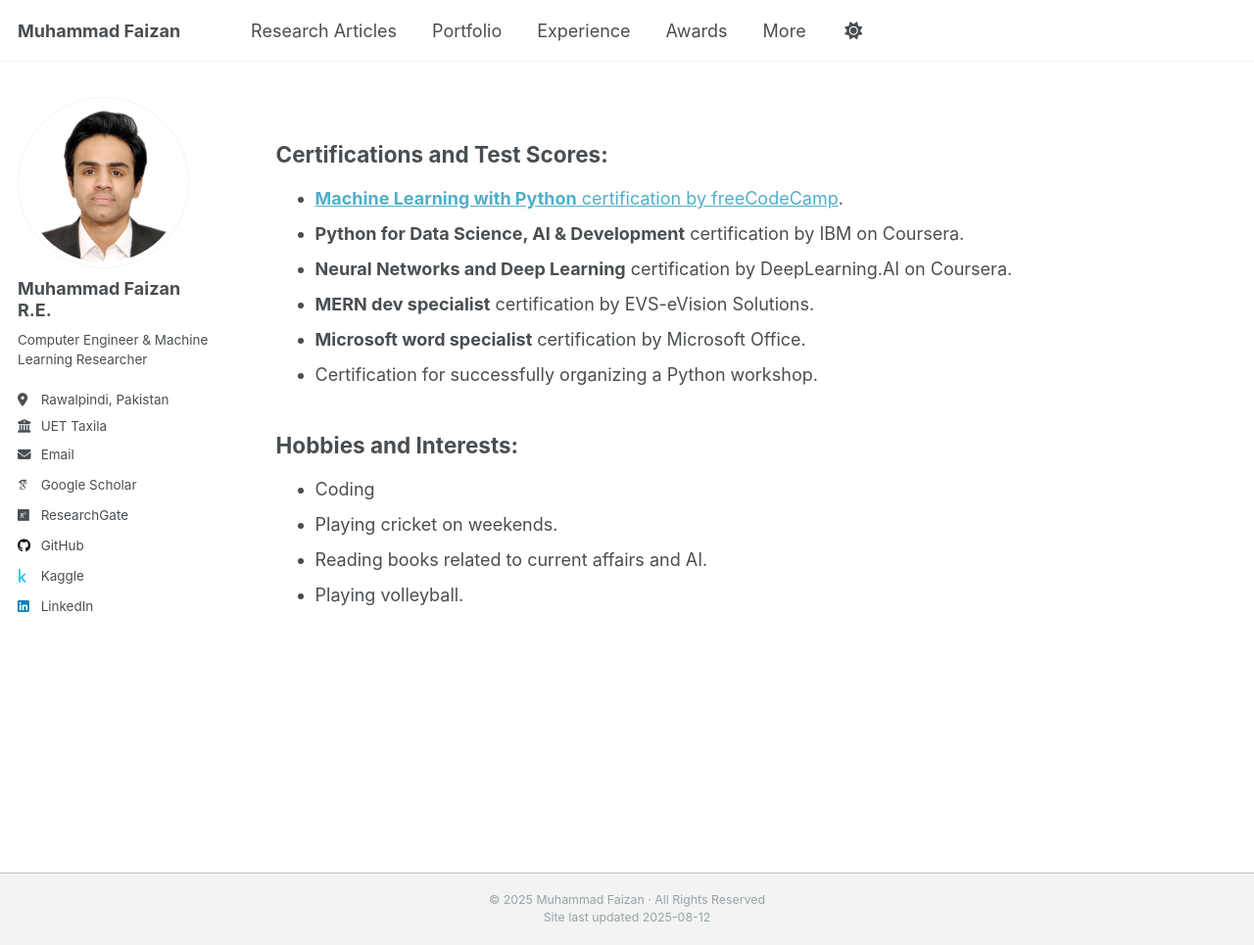
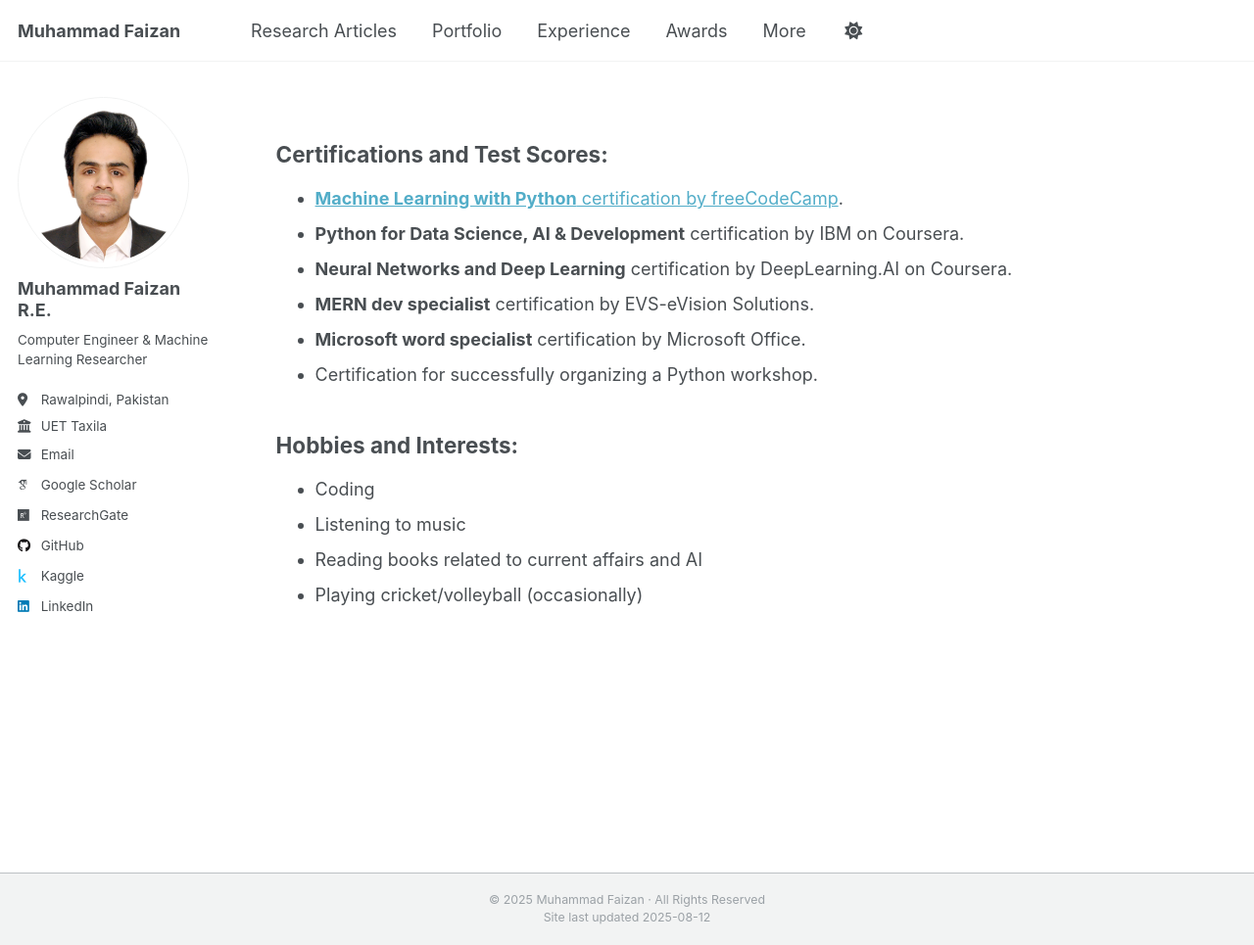
Before and after one commit to MuhammadFaizan99/MuhammadFaizan99.github.io, a Jekyll site: the page built from _pages/more.md, in a window 1280 px wide and 965 px high. Shown: the whole window at 98% size. Built offline with Jekyll 4.4.1, drawn with Linux system fonts in a browser that asks for light colours; some web fonts are replaced; a script that is not in the unit is left out.

Commit message:
Update more.md

```diff
--- a/_pages/more.md
+++ b/_pages/more.md
@@ -20,6 +20,6 @@ redirect_from:
 ## Hobbies and Interests:
 
 - Coding
-- Playing cricket on weekends.
-- Reading books related to current affairs and AI.
-- Playing volleyball.
+- Listening to music
+- Reading books related to current affairs and AI
+- Playing cricket/volleyball (occasionally)
```
